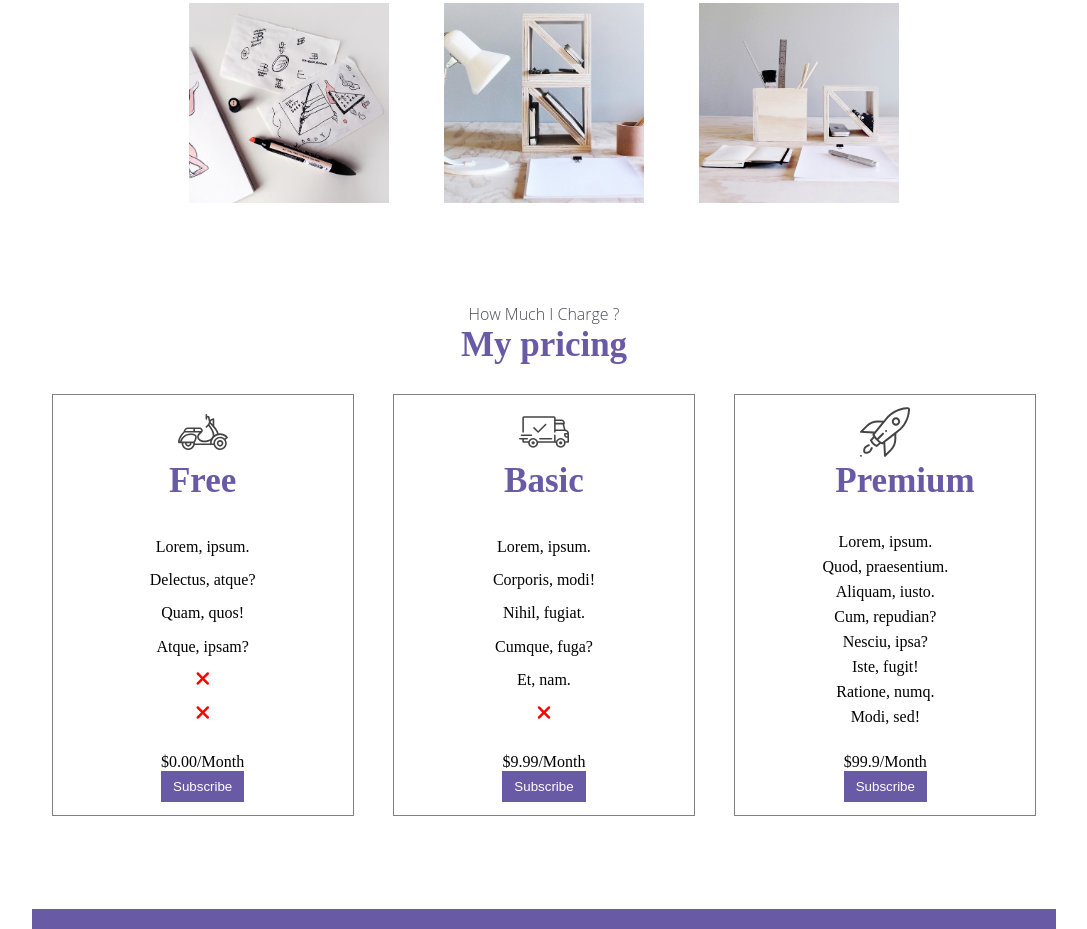
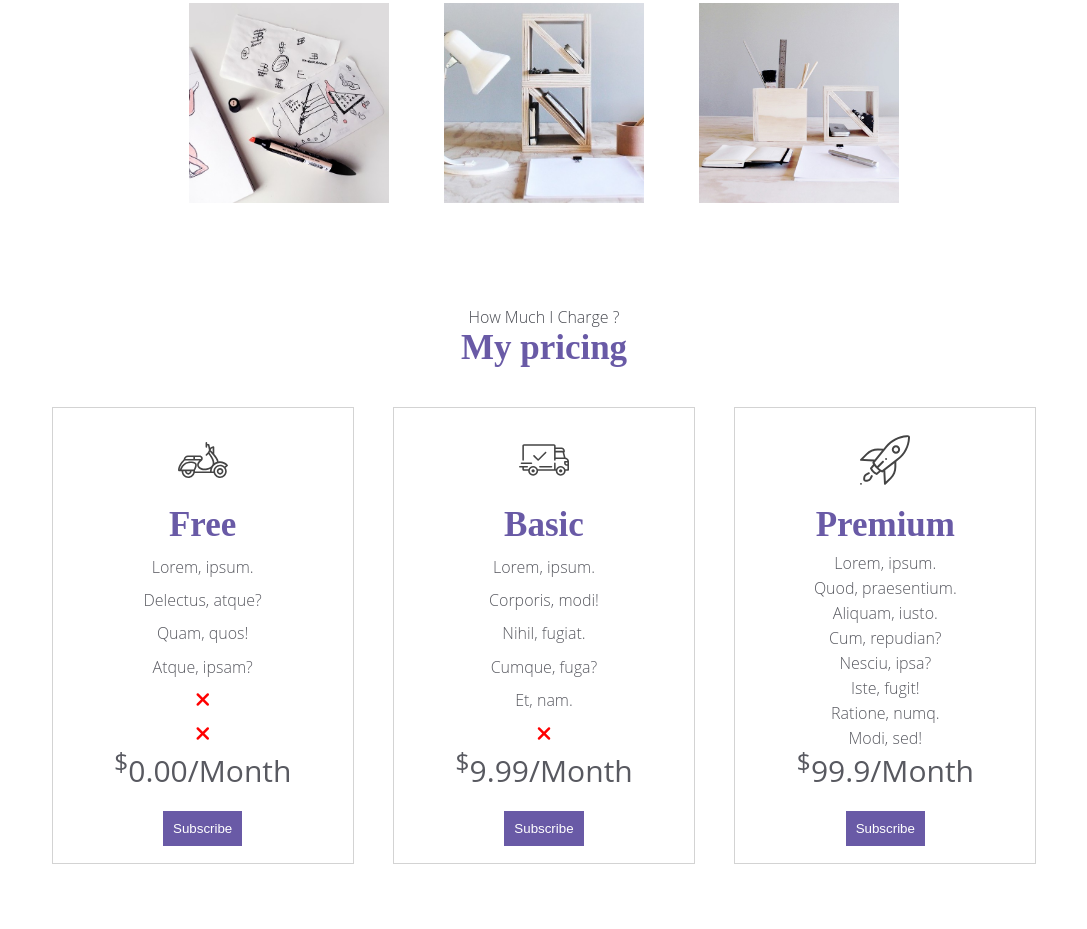
Before and after one commit to Melonours/Nouilles_Adrian_Rodriguez, a plain HTML site: page index.html in a window 1280 px wide. Shown: the part 1391-2320 px from the top of the page, without its empty margins (96-1183 px from the left). Drawn offline with Linux system fonts and the light colour scheme; a web font is replaced by a local one.

Commit message:
pricing ok

```diff
--- a/index.html
+++ b/index.html
@@ -101,7 +101,7 @@
                         <span><i class="fa-solid fa-xmark fa-lg" style="color: #ff0000;"></i></span>
                     </div>
                     <div class="price_container">
-                        <span class="price">$0.00/Month</span>
+                        <span class="price"> <sup>$</sup>0.00/Month</span>
                         <button class="subscribe_btn">Subscribe</button>
                     </div>
                 </div>
@@ -119,7 +119,7 @@
                         <span><i class="fa-solid fa-xmark fa-lg" style="color: #ff0000;"></i></span>
                     </div>
                     <div class="price_container">
-                        <span class="price">$9.99/Month</span>
+                        <span class="price"><sup>$</sup>9.99/Month</span>
                         <button class="subscribe_btn">Subscribe</button>
                     </div>
                 </div>
@@ -139,7 +139,7 @@
                         <span>Modi, sed!</span>
                     </div>
                     <div class="price_container">
-                        <span class="price">$99.9/Month</span>
+                        <span class="price"><sup>$</sup>99.9/Month</span>
                         <button class="subscribe_btn">Subscribe</button>
                     </div>
 
--- a/public/css/style.css
+++ b/public/css/style.css
@@ -226,6 +226,22 @@ section{
 }
 
 /*Pricing*/
+.pricing{
+    font-family: "Open Sans";
+    color: #585960;
+}
+
+.pricing_img{
+    display: flex;
+    flex-direction: column;
+    align-items: center;
+    justify-content: center;
+}
+
+.pricing_content{
+    font-weight: lighter;
+}
+
 .subscribe_btn{
     color: white;
     background-color: #695AA6;
@@ -487,10 +503,12 @@ footer span{
     .pricing{
         height: 700px;
         width: 100%;
+        margin-bottom: 30px;
         display: flex;
         flex-direction: column;
         justify-content: center;
         align-items: center;
+        font-size: 12px;
     }
 
     .pricing_container{
@@ -499,7 +517,7 @@ footer span{
 
     .pricing_cards{
         height: 33%;
-        border: 0.5px solid grey;
+        border: 0.5px solid lightgrey;
         display: flex;
         justify-content: space-around;
         align-items: center;
@@ -509,12 +527,18 @@ footer span{
         width: 100px;
     }
 
+    .pricing_img h1{
+        font-size: 20px;
+    }
+
     .pricing_img img{
         width: 50px;
     }
 
     .pricing_content{
         width: 30%;
+        display: flex;
+        flex-direction: column;
     }
 
     .price_container{
@@ -644,7 +668,7 @@ footer span{
     }
 /*Pricing*/
     .pricing{
-        height: 550px;
+        height: 650px;
         width: 100%;
         display: flex;
         flex-direction: column;
@@ -663,7 +687,8 @@ footer span{
     .pricing_cards{
         height: 100%;
         width: 300px;
-        border: 0.5px solid grey;
+        border: 0.5px solid lightgrey;
+        padding: 10px;
         text-align: center;
         display: flex;
         flex-direction: column;
@@ -680,8 +705,13 @@ footer span{
         width: 40px;
     }
 
+    .pricing_img h1{
+        font-size: 25px;
+    }
+
     .pricing_content{
         height: 200px;
+        font-size: small;
         display: flex;
         flex-direction: column;
         justify-content: space-around;
@@ -692,10 +722,17 @@ footer span{
         display: flex;
         flex-direction: column;
     }
+
+    .price{
+        font-size: 20px;
+        margin-bottom: 10px;
+    }
+
 /*Hire*/
     .hire{
         width: 720px;
     }
+
 /*Testimonial*/
     .testimonial{
         height: 500px;
@@ -778,7 +815,7 @@ footer span{
 }
 /*Pricing*/
     .pricing{
-        height: 600px;
+        height: 650px;
         width: 100%;
         display: flex;
         flex-direction: column;
@@ -789,7 +826,7 @@ footer span{
     .pricing_container{
         height: 70%;
         width: 100%;
-        margin-top: 30px;
+        margin-top: 40px;
         display: flex;
         justify-content: space-around;
         align-items: center;
@@ -798,21 +835,24 @@ footer span{
     .pricing_cards{
         height: 100%;
         width: 300px;
-        border: 0.5px solid grey;
+        border: 0.5px solid lightgrey;
         text-align: center;
         display: flex;
         flex-direction: column;
-        justify-content: space-around;
+        justify-content: center;
         align-items: center;
     }
 
     .pricing_img{
         width: 100px;
         height: 100px;
+        margin-bottom: 10px;
+
     }
 
     .pricing_img img{
         width: 50px;
+        margin-bottom: 20px;
     }
 
     .pricing_content{
@@ -824,9 +864,23 @@ footer span{
 
     .price_container{
         height: 50px;
+        margin-top: 30px;
         display: flex;
         flex-direction: column;
+        justify-content: center;
+        align-items: center;
     }
+
+    .price{
+        font-size: 30px;
+        margin: 10px 0px 20px 0px;
+    }
+
+    .subscribe_btn{
+        padding: 10px;
+        margin-bottom: 30px;
+    }
+
 /*Hire*/
     .hire button{
         width: 100px;
```
